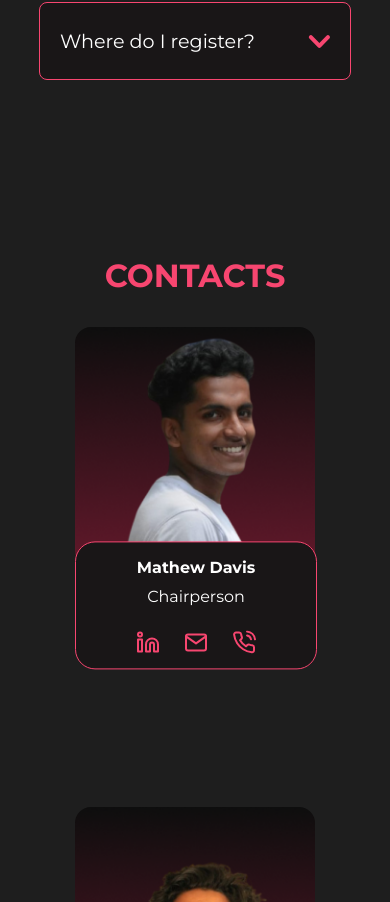
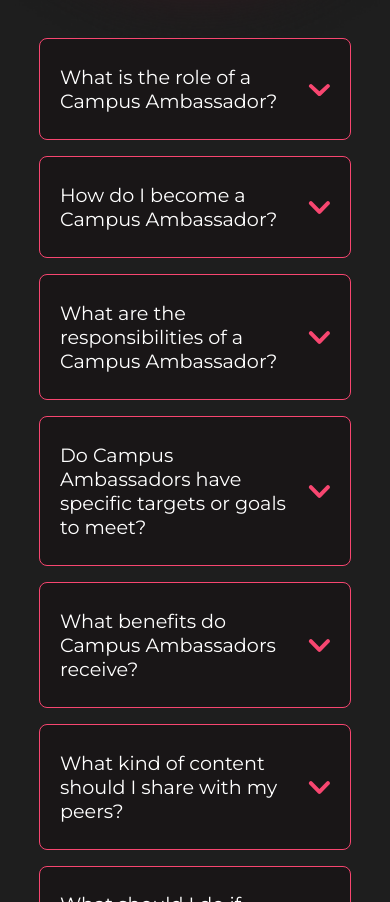
Before and after one commit to Excel2023Web/excelerate-2023, a React (Create React App) app: page / in a window 390 px wide. Shown: the part 5382-6284 px from the top of the page. Built offline with nearby package versions, Linux system fonts and the light colour scheme; a web font is replaced by a local one.

Commit message:
Updated FAQ section

```diff
--- a/src/components/Accordion/Accordion.css
+++ b/src/components/Accordion/Accordion.css
@@ -17,6 +17,7 @@
   margin: 1rem auto;
   justify-content: center;
   align-items: center;
+  gap: 5rem;
 }
 
 .accordion {
@@ -27,6 +28,7 @@
   letter-spacing: 0;
   line-height: normal;
   font-family: var(--primary-font);
+  margin-top: 3rem;
 
   /* top: 0; */
 }
@@ -82,21 +84,22 @@
 }
 
 .faqimgimg {
-  height: 21rem;
+  height: 40rem;
+  width: auto;
   pointer-events: none;
 }
 
 
-.content-link {
-  color: #F74670;
-  text-decoration: none;
-  transition: color 0.3s;
-  &:hover {
-    color: #fcf6f7;; /* Change color on hover */
+@media only screen and (max-width: 1300px) {
+  .wrapper {
+    flex-direction: column-reverse;
+    gap: 0rem;
   }
-}
+  .accordion {
+    width: auto;
+    margin-top: 0rem;
+  }
 
-@media only screen and (max-width: 1300px) {
 }
 
 @media (min-device-width: 20px) and (max-device-width: 500px) {
@@ -114,9 +117,11 @@
 @media screen and (max-width: 800px) {
   .wrapper {
     flex-direction: column-reverse;
+    gap: 0rem;
   }
   .accordion {
     width: auto;
+    margin-top: -2.0rem;
   }
 }
 
--- a/src/components/Accordion/Accordion.jsx
+++ b/src/components/Accordion/Accordion.jsx
@@ -58,19 +58,52 @@ const Accordion = () => {
 
 const data = [
   {
-    question: "What is a Campus Ambassador(CA)?",
+    question: "What is the role of a Campus Ambassador?",
     answer:
-      "A Campus Ambassador of Excel 2023 represents Excel 2023 at their respective colleges and is responsible for sharing vital information regarding Excel 2023 within their campus.",
+      "As a Campus Ambassador, your primary role is to represent the tech fest on your campus. This involves promoting the event, engaging with your peers, and encouraging participation.",
   },
   {
-    question: "Who can become a Campus Ambassador?",
+    question: "How do I become a Campus Ambassador?",
     answer:
-      "Any student currently enrolled in a programme at a college with a valid college ID card is eligible to be the Campus Ambassador of Excel 2023 at their campus.",
+      "Typically, you can apply to become a Campus Ambassador by filling out an application provided by the tech fest organizing team.",
   },
   {
-    question: "Where do I register?",
+    question: "What are the responsibilities of a Campus Ambassador?",
     answer:
-      'Register at the top of the website <a href="https://ca.excelmec.org/" target="_blank" class="content-link">ca.excelmec.org</a> by clicking on the register button and filling in your details.',
+      "Responsibilities may include spreading awareness about the event, sharing content, organizing promotional activities, and assisting in logistics.",
+  },
+  {
+    question: "Do Campus Ambassadors have specific targets or goals to meet?",
+    answer:
+      "Yes, often Campus Ambassadors are given targets such as a minimum number of registrations, event attendees, or social media engagement.",
+  },
+  {
+    question: "What benefits do Campus Ambassadors receive?",
+    answer:
+      "Benefits can include free or discounted event tickets, exclusive merchandise, networking opportunities, and recognition on the tech fest's official channels.",
+  },
+  {
+    question: "What kind of content should I share with my peers?",
+    answer:
+      "You should share information about the tech fest, its events, speakers, and any other exciting content related to the event.",
+  },
+  {
+    question:
+      "What should I do if someone is interested participating in the tech fest?",
+    answer:
+      " Encourage them to register, provide guidance on the registration process, and offer any necessary support or information they might need.",
+  },
+  {
+    question:
+      "Can non-tech students become Campus Ambassadors for a tech fest?",
+    answer:
+      "Yes, tech fests often welcome students from various backgrounds to become Campus Ambassadors, as their diversity can help in reaching a wider audience.",
+  },
+  {
+    question:
+      "How can I stay updated about the tech fest's latest developments and updates?",
+    answer:
+      "The organizing team will usually provide you with regular updates and you can also follow their official communication channels for the latest information.",
   },
 ];
 export default Accordion;
```
